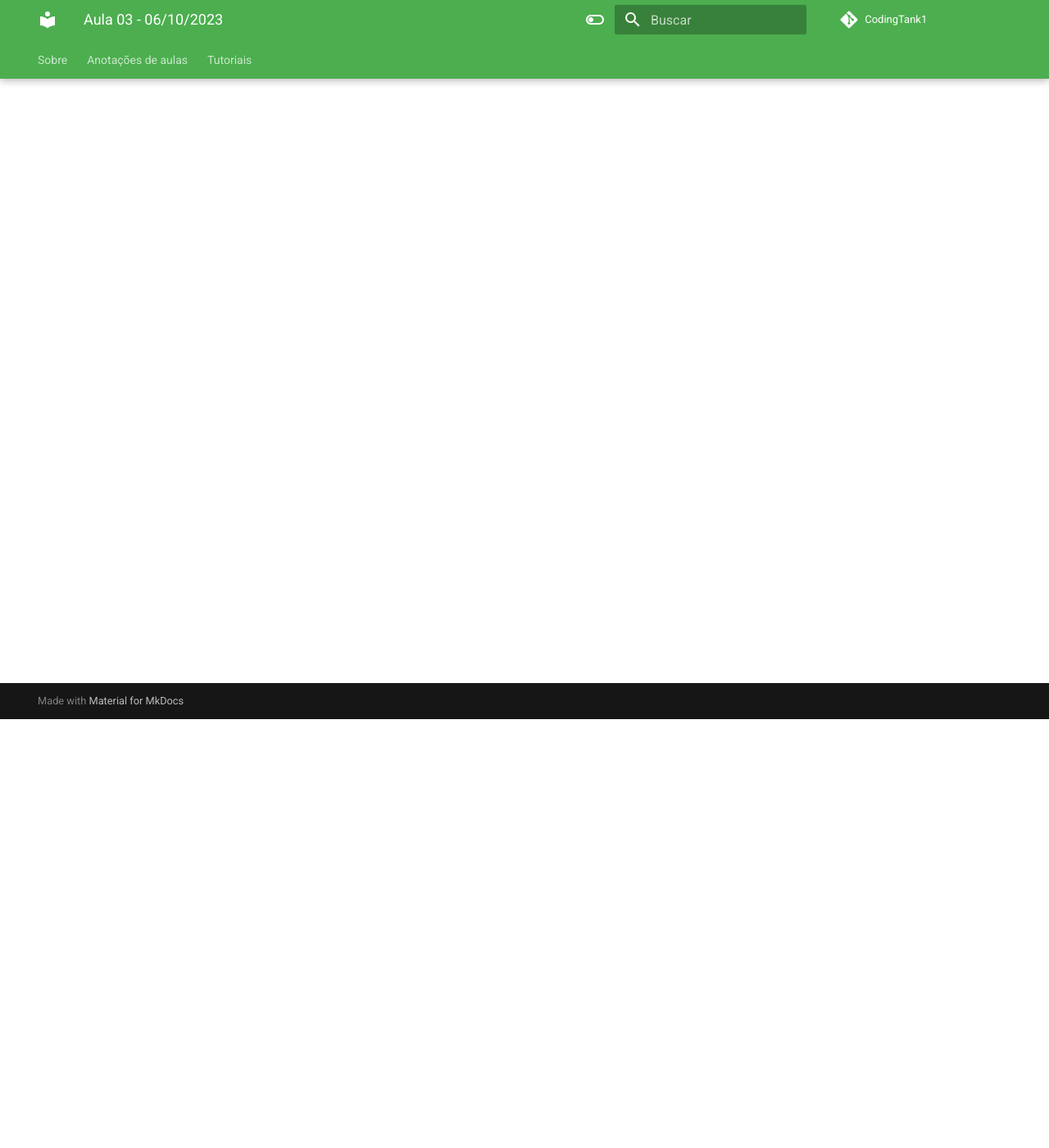
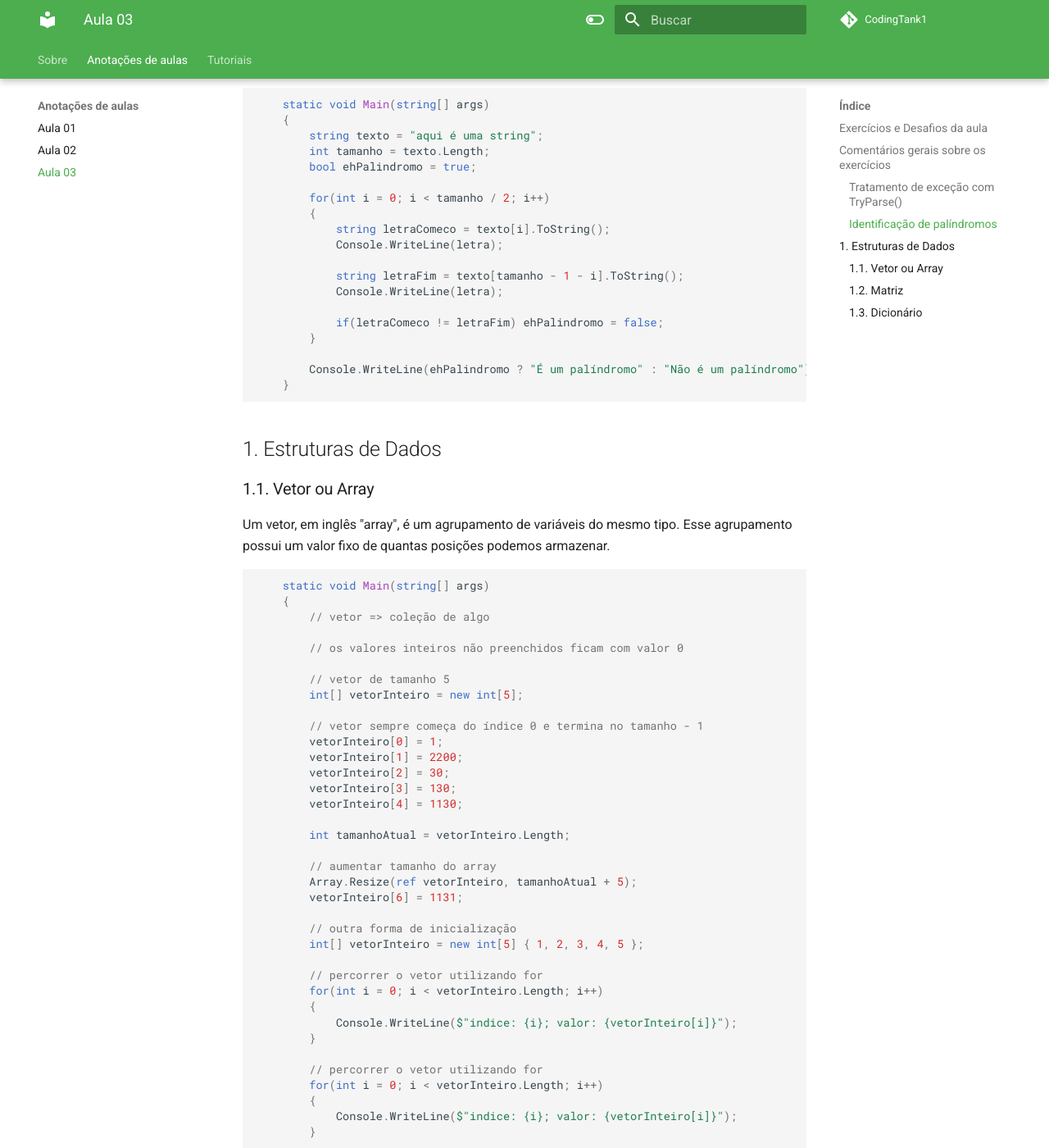
Before and after one commit to charles-serafim/CodingTank, an MkDocs documentation site: the page built from docs/Anotacoes_de_aulas/Aula03.md, in a window 1280 px wide and 1400 px high, scrolled down 523 px. Shown: the whole window at 82% size. Built offline with MkDocs 1.6.1 and Material for MkDocs 9.7.7, drawn with Linux system fonts in a browser that asks for light colours; comment, search, counter and statistics services are not loaded; some of the changed text lies outside the part shown.

Commit message:
adicionando anotações da aula 03

````diff
--- a/docs/Anotacoes_de_aulas/Aula03.md
+++ b/docs/Anotacoes_de_aulas/Aula03.md
@@ -3,7 +3,10 @@
 ### Exercícios e Desafios da aula
 [https://github.com/AlunosDiverseDEV2023/CodingTank1/tree/main/docs/Exercicios/Aula03](https://github.com/AlunosDiverseDEV2023/CodingTank1/tree/main/docs/Exercicios/Aula03)
 
-## Tratamento de exceção com TryParse()
+
+## Comentários gerais sobre os exercícios
+
+### Tratamento de exceção com TryParse()
 
 ``` csharp
     if(double.TryParse(Console.ReadLine(), out double pesoPeixe) == false)
@@ -12,3 +15,193 @@
         continue;
     }
 ```
+
+### Identificação de palíndromos
+``` csharp
+    static void Main(string[] args)
+    {
+        string texto = "aqui é uma string";
+        int tamanho = texto.Length;
+        bool ehPalindromo = true;
+
+        for(int i = 0; i < tamanho / 2; i++)
+        {
+            string letraComeco = texto[i].ToString();
+            Console.WriteLine(letra);
+
+            string letraFim = texto[tamanho - 1 - i].ToString();
+            Console.WriteLine(letra);
+
+            if(letraComeco != letraFim) ehPalindromo = false;
+        }
+
+        Console.WriteLine(ehPalindromo ? "É um palíndromo" : "Não é um palíndromo");
+    }
+```
+
+## 1. Estruturas de Dados
+
+### 1.1. Vetor ou Array
+
+Um vetor, em inglês "array", é um agrupamento de variáveis do mesmo tipo. Esse agrupamento possui um valor fixo de quantas posições podemos armazenar.
+
+``` csharp
+    static void Main(string[] args)
+    {
+        // vetor => coleção de algo
+
+        // os valores inteiros não preenchidos ficam com valor 0
+
+        // vetor de tamanho 5
+        int[] vetorInteiro = new int[5];
+
+        // vetor sempre começa do índice 0 e termina no tamanho - 1
+        vetorInteiro[0] = 1;
+        vetorInteiro[1] = 2200;
+        vetorInteiro[2] = 30;
+        vetorInteiro[3] = 130;
+        vetorInteiro[4] = 1130;
+
+        int tamanhoAtual = vetorInteiro.Length;
+
+        // aumentar tamanho do array
+        Array.Resize(ref vetorInteiro, tamanhoAtual + 5);
+        vetorInteiro[6] = 1131;
+
+        // outra forma de inicialização
+        int[] vetorInteiro = new int[5] { 1, 2, 3, 4, 5 };
+
+        // percorrer o vetor utilizando for
+        for(int i = 0; i < vetorInteiro.Length; i++)
+        {
+            Console.WriteLine($"indice: {i}; valor: {vetorInteiro[i]}");
+        }
+
+        // percorrer o vetor utilizando for
+        for(int i = 0; i < vetorInteiro.Length; i++)
+        {
+            Console.WriteLine($"indice: {i}; valor: {vetorInteiro[i]}");
+        }
+
+        // percorrer o vetor utilizando foreach
+        // executa um bloco de código para cada item dentro do vetor
+        // não é necessario colocar contador nem indice
+        foreach(var item in vetorInteiro)
+        {
+            int valorDoArray = item;
+            Console.WriteLine(valorDoArray);
+        }
+
+        // percorrer o vetor utilizando while
+        // enquanto a condição expressa for verdadeira, executa o bloco de código
+        int contador = 0;
+        while(contador < vetorInteiro.Length)
+        {
+            Console.WriteLine($"indice: {contador}; valor: {vetorInteiro[contador]}");
+            contador++;
+        }
+
+
+        // while: continue e break
+        bool condicao = true
+        while(condicao)
+        {
+            Console.WriteLine("Informe seu time");
+            string time = Console.ReadLine();
+
+            if(time == "juventus")
+            {
+                bool condicao = false;
+                // o continue interrompe a execução atual do bloco de código, porém continua a partir da próxima iteração do loop
+                continue;
+            }
+
+            if(time == "ponte preta")
+            {
+                // o break interrompe a execução atual do bloco de código e encerra a execução do loop
+                break;
+            }
+
+            Console.WriteLine($"Seu time é {time}");
+        }
+
+    }
+
+    // stack: alocação estática. guardo um conjunto de memória no qual vou alocando  variáveis
+    // stack overflow
+    // heap: alocação dinâmica
+
+```
+
+### 1.2. Matriz
+``` csharp
+    static void Main(string[] args)
+    {
+        // matriz: vetor de 2 dimensões
+        int[,] matriz = new int[2, 3];
+        matriz[0, 0] = 1;
+        matriz[0, 1] = 2;
+        matriz[0, 2] = 4
+
+        int[,] matriz2 = new int[2, 3]
+        {
+            {1, 2, 3},
+            {4, 5, 6}
+        };
+
+        for(int i = 0; i < 2; i++)
+        {
+            for(int j = 0; j < 3; j++)
+            {
+                Console.WriteLine($"linha: {i}, coluna: {j}, valor: {matriz[i, j]}");
+            }
+        }
+    }
+```
+
+### 1.3. Dicionário
+O dicionário é uma matriz de duas dimensões com chave e valor de tipos diferentes
+``` csharp
+    static void Main(string[] args)
+    {
+        // exemplo de aplicação: banco de dados, JSON
+        // mantém em memória sem a necessidade de ficar fazendo muitas requisições ao banco de dados
+        // é bom para dados temporários
+
+        // warning: verificar exemplos
+        Dictionary<string, double> dic = new Dictionary<string, double>
+        {
+            { "chave1", 2 },
+            { "chave2", 5.0 },
+            { "chave3", 3.0 }
+        };
+
+        Console.WriteLine(dic["chave1"]);
+
+        // há tipos análogos, como a Tupla<>, a List<>
+
+        // curiosidade: é parecido com JSON
+
+        foreach(var item in dic)
+        {
+            // é possível fazer alguns tipos de busca dentro do dicionário
+            Console.WriteLite($"chave: {item.Key}, valor: {item.Value}");
+        }
+
+        List<string> keys = new List<string>(dic.Keys);
+        for(int i = 0; i < keys.Count; i++)
+        {
+            var key = keys[i];
+            var valor = dic[key];
+        }
+    }
+```
+
+Obs.: Uma string é um array de char!
+
+Pesquisar:
+- Stack e Heap no armazenando de memória
+- Operações com vetores
+- Biblioteca Linq
+- Enum
+- Do while
--- a/mkdocs.yml
+++ b/mkdocs.yml
@@ -28,6 +28,7 @@
   - Anotações de aulas:
     - Aula 01: "Anotacoes_de_aulas/Aula01.md"
     - Aula 02: "Anotacoes_de_aulas/Aula02.md"
+    - Aula 03: "Anotacoes_de_aulas/Aula03.md"
   - Tutoriais:
     - VS Code: "Tutoriais/VSCode.md"
 
````
